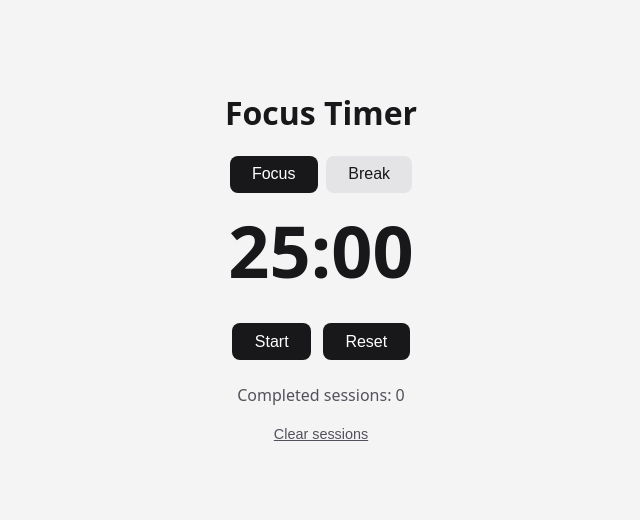
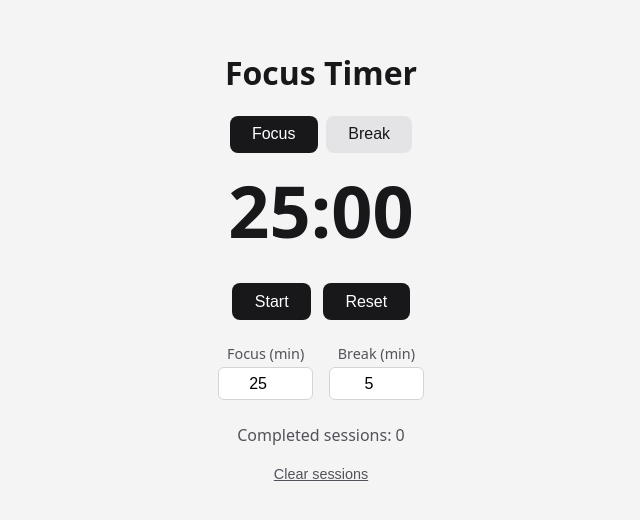
Before and after one commit to niraj5511/FocusTimer, a React (Vite) app: page / in a window 1280 px wide. Shown: the part 142-662 px from the top of the page, without its empty margins (319-959 px from the left). Built offline with nearby package versions, Linux system fonts and the light colour scheme.

Commit message:
Add custom durations

```diff
--- a/src/App.jsx
+++ b/src/App.jsx
@@ -1,6 +1,6 @@
 import { useState, useEffect } from "react";
 
-const DURATIONS = { focus: 25 * 60, break: 5 * 60 };
+const DEFAULT_MINUTES = { focus: 25, break: 5 };
 
 function formatTime(totalSeconds) {
   const minutes = String(Math.floor(totalSeconds / 60)).padStart(2, "0");
@@ -20,7 +20,8 @@ function playBeep() {
 
 export default function App() {
   const [mode, setMode] = useState("focus");
-  const [secondsLeft, setSecondsLeft] = useState(DURATIONS.focus);
+  const [minutes, setMinutes] = useState(DEFAULT_MINUTES);
+  const [secondsLeft, setSecondsLeft] = useState(DEFAULT_MINUTES.focus * 60);
   const [isRunning, setIsRunning] = useState(false);
   const [sessions, setSessions] = useState(() => {
     const saved = localStorage.getItem("focus-sessions");
@@ -55,23 +56,32 @@ export default function App() {
     const nextMode = mode === "focus" ? "break" : "focus";
     if (mode === "focus") setSessions((n) => n + 1);
     setMode(nextMode);
-    setSecondsLeft(DURATIONS[nextMode]);
+    setSecondsLeft(minutes[nextMode] * 60);
     setIsRunning(false);
-  }, [secondsLeft, mode]);
+  }, [secondsLeft, mode, minutes]);
 
   function switchMode(newMode) {
     setMode(newMode);
-    setSecondsLeft(DURATIONS[newMode]);
+    setSecondsLeft(minutes[newMode] * 60);
     setIsRunning(false);
   }
 
   function handleReset() {
     setIsRunning(false);
-    setSecondsLeft(DURATIONS[mode]);
+    setSecondsLeft(minutes[mode] * 60);
   }
 
   function handleClearSessions() {
     setSessions(0);
+  }
+
+  function handleMinutesChange(which, value) {
+    const num = Math.max(1, Math.min(120, Number(value) || 1));
+    setMinutes({ ...minutes, [which]: num });
+    if (which === mode) {
+      setIsRunning(false);
+      setSecondsLeft(num * 60);
+    }
   }
 
   return (
@@ -98,6 +108,28 @@ export default function App() {
         </button>
         <button onClick={handleReset}>Reset</button>
       </div>
+      <div className="settings">
+        <label>
+          Focus (min)
+          <input
+            type="number"
+            min="1"
+            max="120"
+            value={minutes.focus}
+            onChange={(e) => handleMinutesChange("focus", e.target.value)}
+          />
+        </label>
+        <label>
+          Break (min)
+          <input
+            type="number"
+            min="1"
+            max="120"
+            value={minutes.break}
+            onChange={(e) => handleMinutesChange("break", e.target.value)}
+          />
+        </label>
+      </div>
       <p className="sessions">Completed sessions: {sessions}</p>
       <button className="link-button" onClick={handleClearSessions}>
         Clear sessions
--- a/src/index.css
+++ b/src/index.css
@@ -72,3 +72,27 @@ button:hover {
   background: none;
   color: #18181b;
 }
+
+.settings {
+  display: flex;
+  gap: 1rem;
+  justify-content: center;
+  margin-top: 1.5rem;
+}
+
+.settings label {
+  display: flex;
+  flex-direction: column;
+  gap: 0.25rem;
+  font-size: 0.9rem;
+  color: #52525b;
+}
+
+.settings input {
+  width: 5rem;
+  padding: 0.4rem;
+  font-size: 1rem;
+  text-align: center;
+  border: 1px solid #d4d4d8;
+  border-radius: 6px;
+}
```
Also changed, not shown: 1 other file (tests, documents, lock files or other folders).
